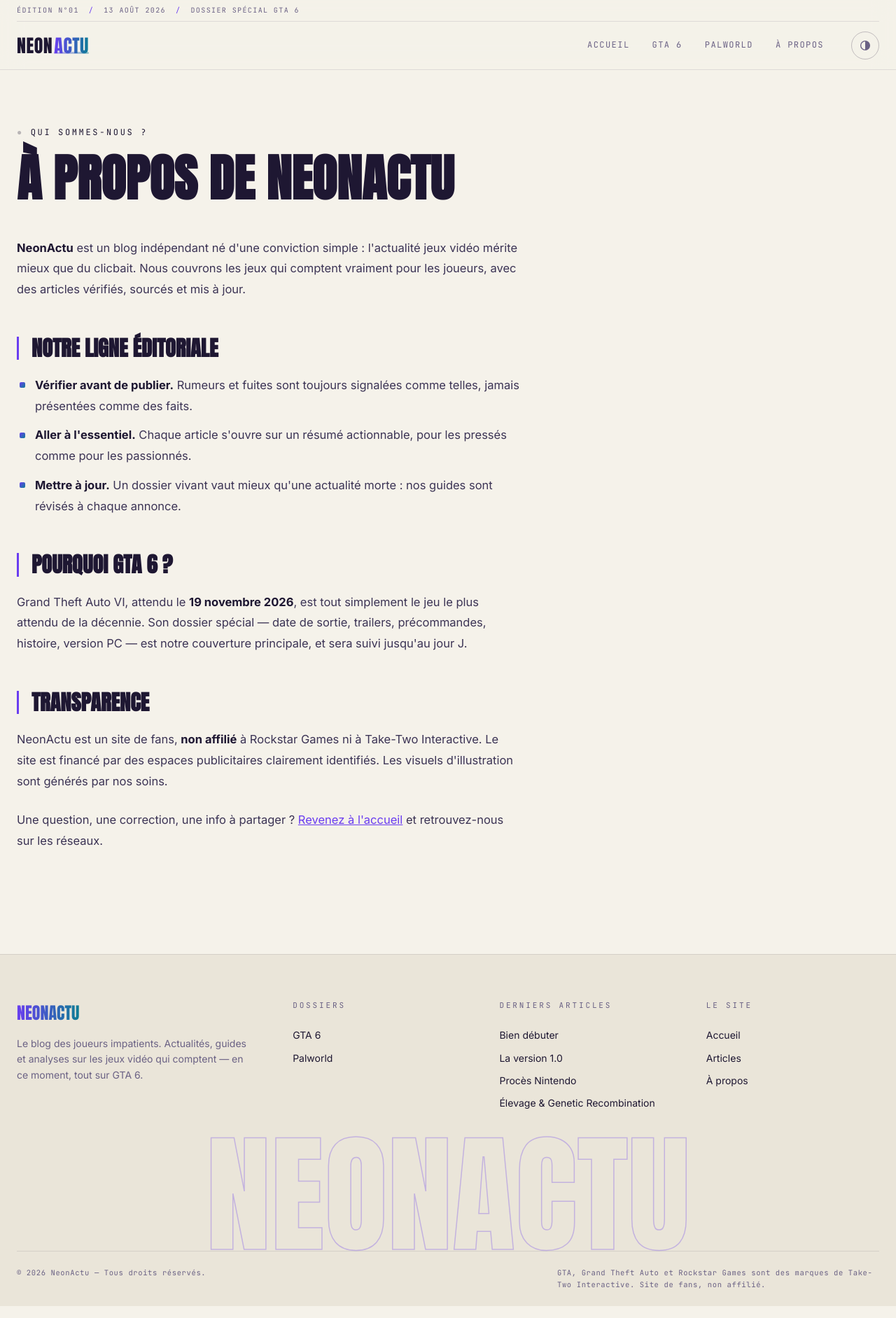
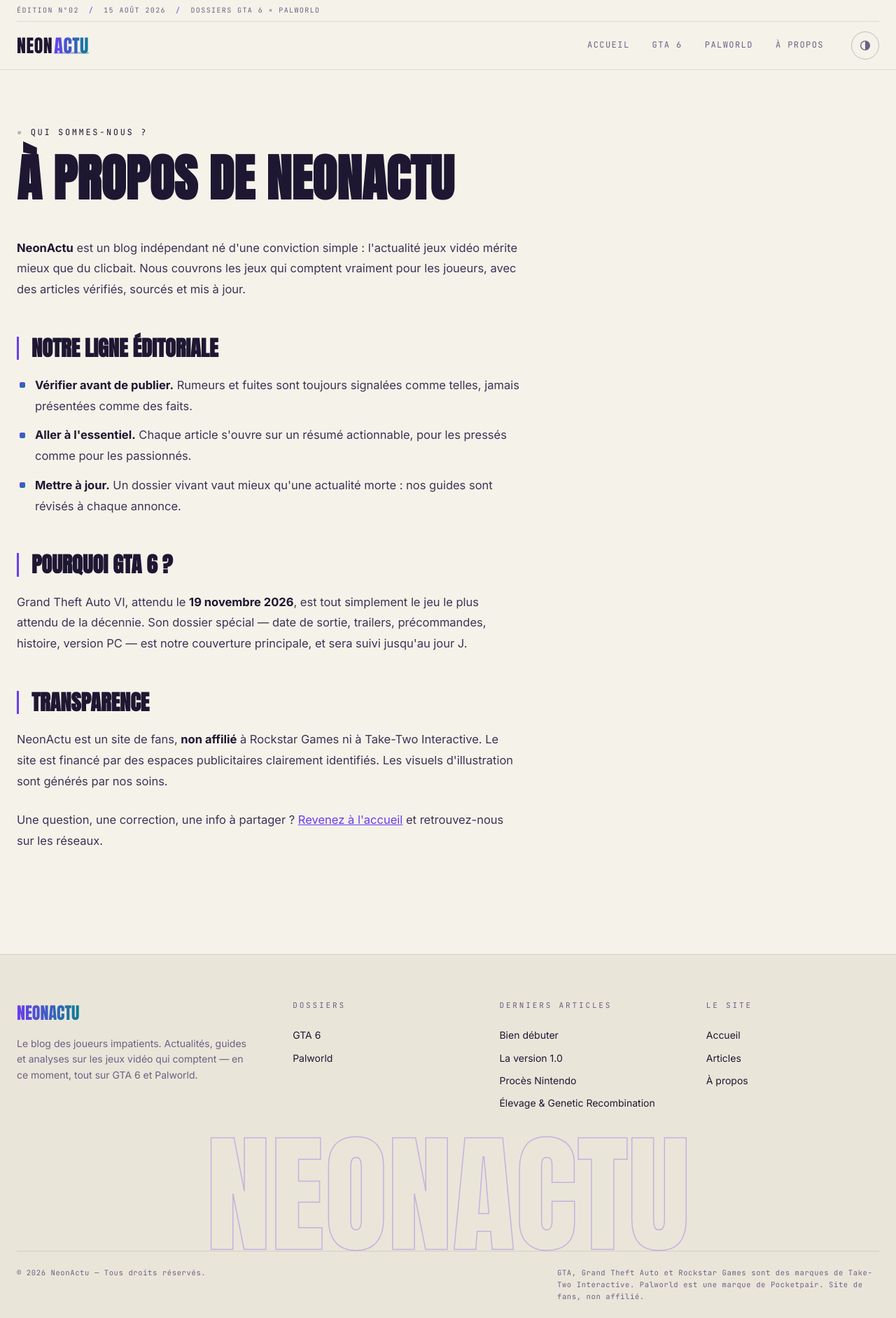
Before and after one commit to sam-johnny/gamefocus, a Next.js app: page /a-propos/ in a window 1280 px wide. Shown: the whole page at 70% size. Built offline with nearby package versions, Linux system fonts and the light colour scheme; a web font is replaced by a local one.

Commit message:
Dossier Palworld : README, description SEO globale, header, footer, marquee

```diff
--- a/components/Footer.tsx
+++ b/components/Footer.tsx
@@ -10,7 +10,7 @@
           <p className="footer-title">NeonActu</p>
           <p className="footer-text">
             Le blog des joueurs impatients. Actualités, guides et analyses sur les
-            jeux vidéo qui comptent — en ce moment, tout sur GTA 6.
+            jeux vidéo qui comptent — en ce moment, tout sur GTA 6 et Palworld.
           </p>
         </div>
         <nav className="footer-col" aria-label="Dossiers par jeu">
@@ -43,7 +43,8 @@
         <span>© 2026 NeonActu — Tous droits réservés.</span>
         <span>
           GTA, Grand Theft Auto et Rockstar Games sont des marques de Take-Two
-          Interactive. Site de fans, non affilié.
+          Interactive. Palworld est une marque de Pocketpair. Site de fans, non
+          affilié.
         </span>
       </div>
     </footer>
--- a/components/Header.tsx
+++ b/components/Header.tsx
@@ -12,11 +12,11 @@
   return (
     <header className="site-header">
       <div className="header-meta container">
-        <span>ÉDITION N°01</span>
+        <span>ÉDITION N°02</span>
         <span className="header-meta-sep" aria-hidden="true">/</span>
-        <span>13 AOÛT 2026</span>
+        <span>15 AOÛT 2026</span>
         <span className="header-meta-sep" aria-hidden="true">/</span>
-        <span>DOSSIER SPÉCIAL GTA 6</span>
+        <span>DOSSIERS GTA 6 × PALWORLD</span>
       </div>
       <div className="header-main container">
         <Link href="/" className="logo" aria-label="NeonActu — retour à l'accueil">
--- a/components/Marquee.tsx
+++ b/components/Marquee.tsx
@@ -5,10 +5,12 @@
 const ITEMS = [
   "GTA 6 — SORTIE LE 19 NOVEMBRE 2026",
   "PRÉCOMMANDES OUVERTES",
+  "PALWORLD 1.0 DISPONIBLE",
+  "WORLD TREE · SKY ISLANDS",
+  "PS5 · XBOX SERIES X|S · PC",
   "TRAILER 3 IMMINENT",
-  "PS5 · XBOX SERIES X|S",
   "VICE CITY · ÉTAT DE LEONIDA",
-  "LUCIA & JASON",
+  "ÉLEVAGE & GENETIC RECOMBINATION",
 ];
 
 function useClock() {
--- a/lib/site.ts
+++ b/lib/site.ts
@@ -6,7 +6,7 @@
   url: "https://neonactu.fr",
   tagline: "L'actualité jeux vidéo, sans le bruit",
   description:
-    "NeonActu : actualités, guides et analyses sur les jeux vidéo les plus attendus. Dossier spécial GTA 6 : date de sortie, trailers, précommandes, histoire et rumeurs vérifiées.",
+    "NeonActu : actualités, guides et analyses sur les jeux vidéo qui comptent. Dossiers spéciaux GTA 6 (date de sortie, trailers, précommandes) et Palworld (version 1.0, World Tree, élevage, meilleurs Pals) — infos vérifiées et mises à jour.",
 };
 
 export const GTA_RELEASE_ISO = "2026-11-19T00:00:00Z";
```
Also changed, not shown: 1 other file (tests, documents, lock files or other folders).
